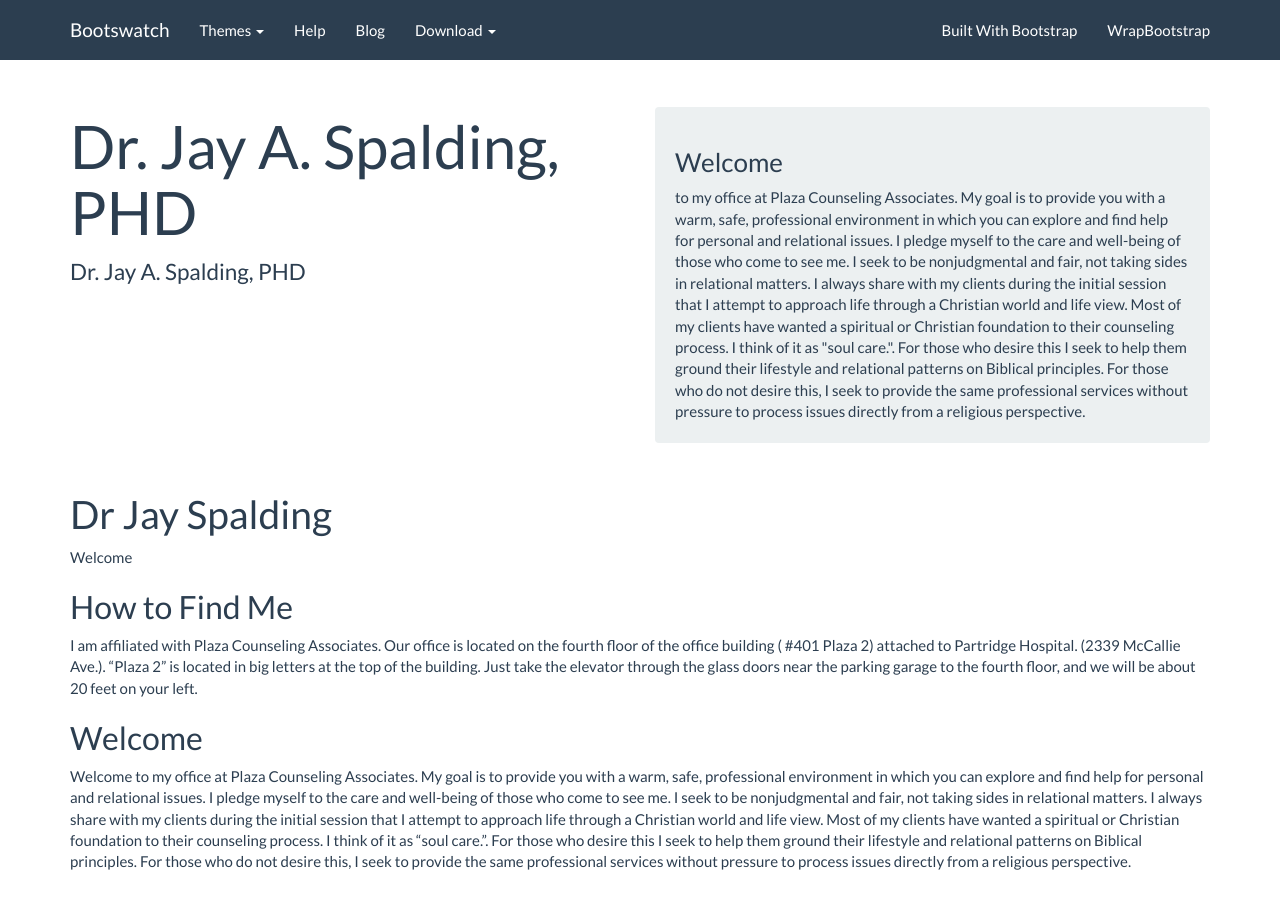
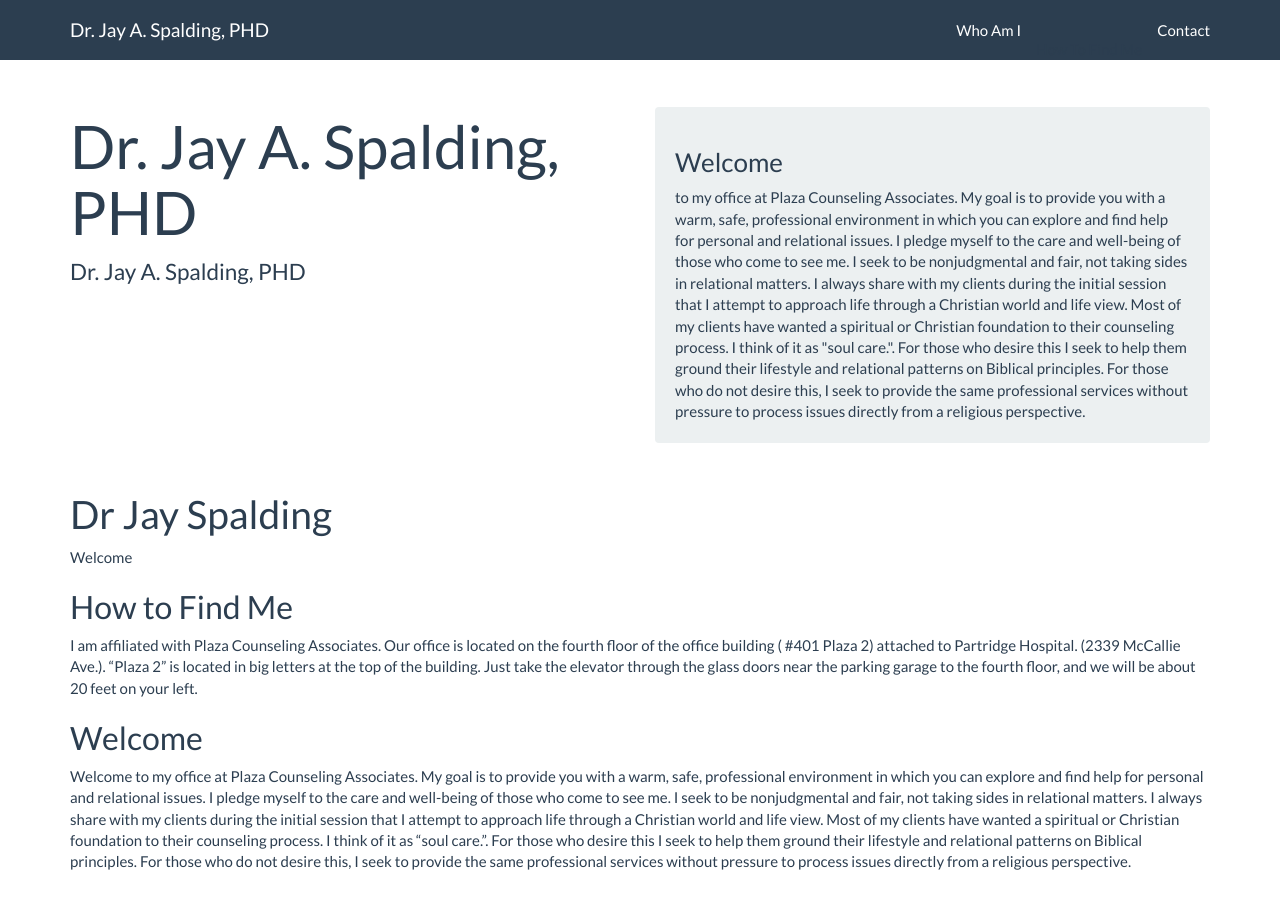
Before and after one commit to fotoetienne/jayspalding, a Jekyll site: the page built from index.md, in a window 1280 px wide and 900 px high. Built offline with Jekyll 4.4.1, drawn with Linux system fonts in a browser that asks for light colours; nearby versions of some CDN libraries.

Commit message:
flatly:customise nav bar

```diff
--- a/_layouts/flatly.html
+++ b/_layouts/flatly.html
@@ -13,11 +13,11 @@
       <script src="https://oss.maxcdn.com/libs/respond.js/1.4.2/respond.min.js"></script>
     <![endif]-->
   </head>
-  <body>
+  <body id="top">
     <div class="navbar navbar-default navbar-fixed-top">
       <div class="container">
         <div class="navbar-header">
-          <a href="../" class="navbar-brand">Bootswatch</a>
+          <a href="#top" class="navbar-brand">{{ page.title }}</a>
           <button class="navbar-toggle" type="button" data-toggle="collapse" data-target="#navbar-main">
             <span class="icon-bar"></span>
             <span class="icon-bar"></span>
@@ -25,59 +25,22 @@
           </button>
         </div>
         <div class="navbar-collapse collapse" id="navbar-main">
-          <ul class="nav navbar-nav">
-            <li class="dropdown">
-              <a class="dropdown-toggle" data-toggle="dropdown" href="#" id="themes">Themes <span class="caret"></span></a>
-              <ul class="dropdown-menu" aria-labelledby="themes">
-                <li><a href="../default/">Default</a></li>
-                <li class="divider"></li>
-                <li><a href="../amelia/">Amelia</a></li>
-                <li><a href="../cerulean/">Cerulean</a></li>
-                <li><a href="../cosmo/">Cosmo</a></li>
-                <li><a href="../cyborg/">Cyborg</a></li>
-                <li><a href="../darkly/">Darkly</a></li>
-                <li><a href="../flatly/">Flatly</a></li>
-                <li><a href="../journal/">Journal</a></li>
-                <li><a href="../lumen/">Lumen</a></li>
-                <li><a href="../readable/">Readable</a></li>
-                <li><a href="../simplex/">Simplex</a></li>
-                <li><a href="../slate/">Slate</a></li>
-                <li><a href="../spacelab/">Spacelab</a></li>
-                <li><a href="../superhero/">Superhero</a></li>
-                <li><a href="../united/">United</a></li>
-                <li><a href="../yeti/">Yeti</a></li>
-              </ul>
+          <ul class="nav navbar-nav navbar-right">
+            <li>
+              <a href="#who_am_i">Who Am I</a>
             </li>
             <li>
-              <a href="../help/">Help</a>
+              <a href="#how_to_find_me"></a>How To Find Me</a>
             </li>
             <li>
-              <a href="http://news.bootswatch.com">Blog</a>
-            </li>
-            <li class="dropdown">
-              <a class="dropdown-toggle" data-toggle="dropdown" href="#" id="download">Download <span class="caret"></span></a>
-              <ul class="dropdown-menu" aria-labelledby="download">
-                <li><a href="./bootstrap.min.css">bootstrap.min.css</a></li>
-                <li><a href="./bootstrap.css">bootstrap.css</a></li>
-                <li class="divider"></li>
-                <li><a href="./variables.less">variables.less</a></li>
-                <li><a href="./bootswatch.less">bootswatch.less</a></li>
-              </ul>
+              <a href="#contact">Contact</a>
             </li>
           </ul>
-
-          <ul class="nav navbar-nav navbar-right">
-            <li><a href="http://builtwithbootstrap.com/" target="_blank">Built With Bootstrap</a></li>
-            <li><a href="https://wrapbootstrap.com/?ref=bsw" target="_blank">WrapBootstrap</a></li>
-          </ul>
-
         </div>
       </div>
     </div>
 
-
     <div class="container">
-
       <div class="page-header" id="banner">
         <div class="row">
           <div class="col-lg-6">
```
